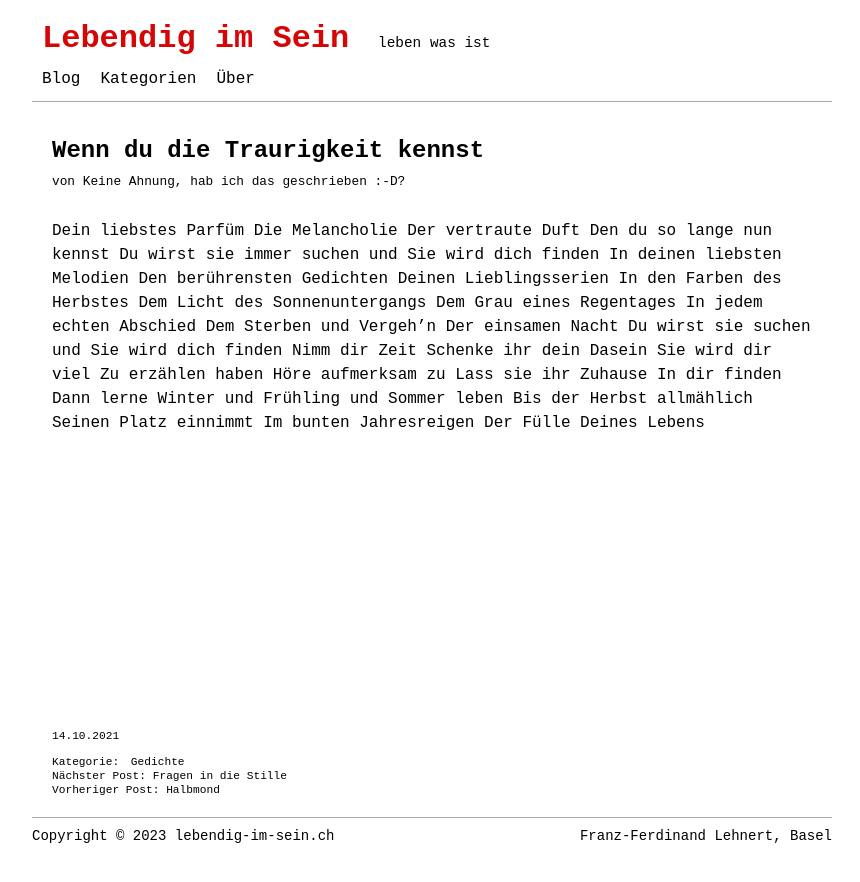
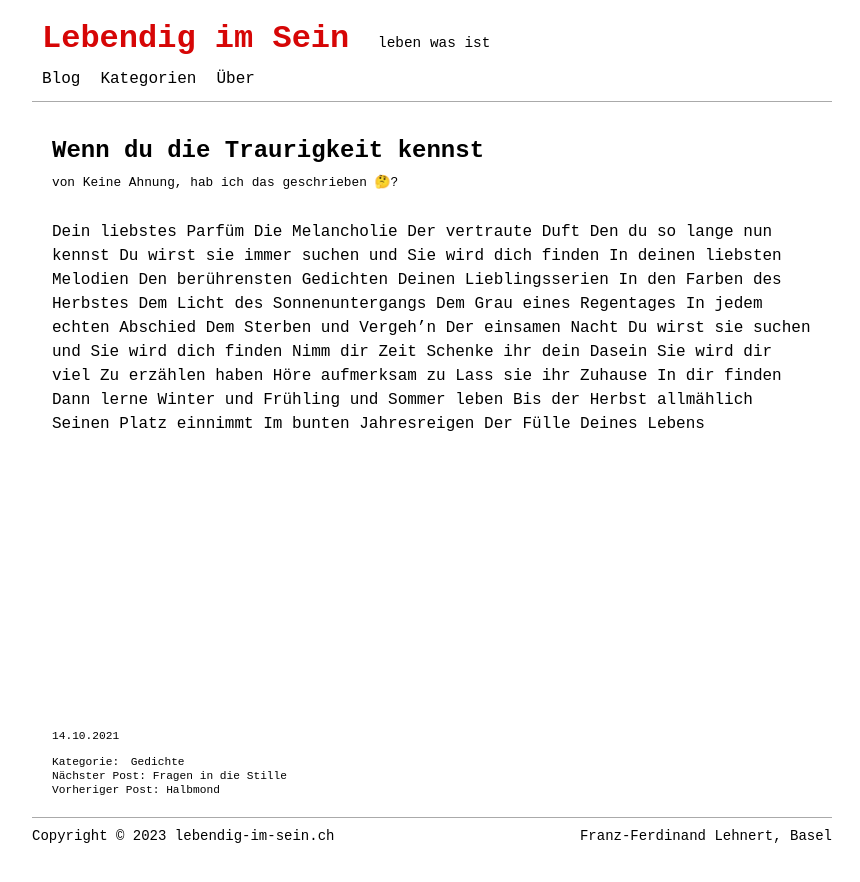
Before and after one commit to lebendigimsein/webpage, a Jekyll site: the page built from _posts/2021-10-14-wenn-du-die-traurigkeit-kennst.markdown, in a window 1280 px wide. Shown: the top 882 px of the page, without its empty margins (208-1068 px from the left). Built offline with Jekyll 4.4.1, drawn with Linux system fonts in a browser that asks for light colours.

Commit message:
emoji added

```diff
--- a/_posts/2021-10-14-wenn-du-die-traurigkeit-kennst.markdown
+++ b/_posts/2021-10-14-wenn-du-die-traurigkeit-kennst.markdown
@@ -1,7 +1,7 @@
 ---
 layout: post
 title: Wenn du die Traurigkeit kennst
-author: Keine Ahnung, hab ich das geschrieben :-D?
+author: Keine Ahnung, hab ich das geschrieben 🤔?
 date: 2021-10-14
 last_modified_at:
 categories: [Gedichte]
```
